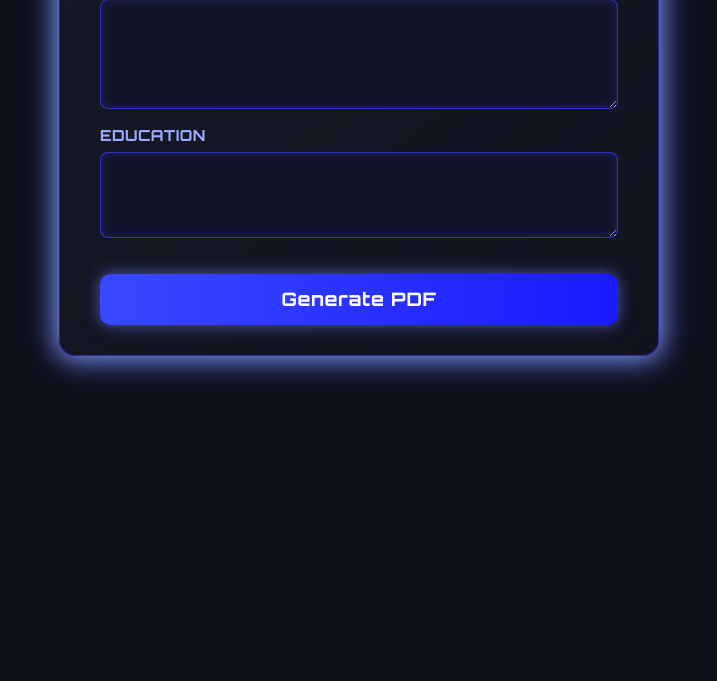
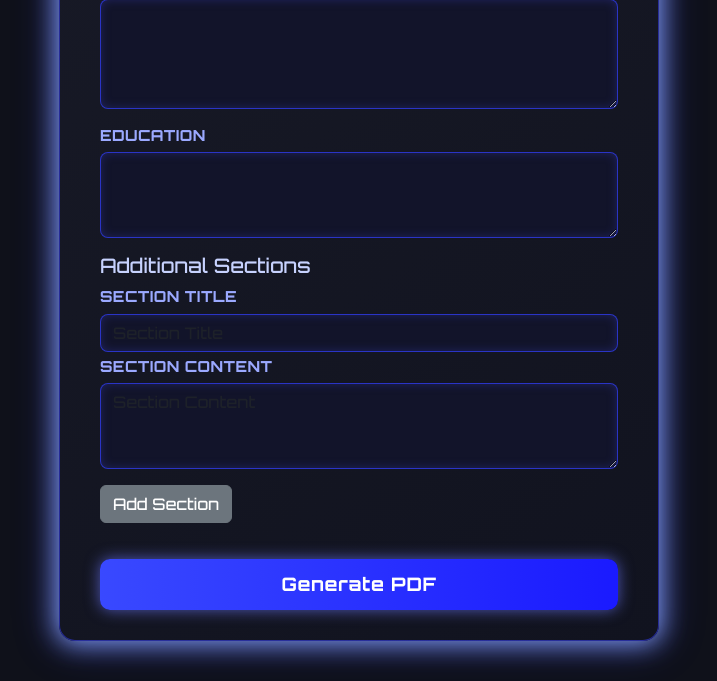
Before and after one commit to akhileshlabd/OnlineTools, a Flask app: page /resume_builder in a window 1280 px wide. Shown: the part 658-1339 px from the top of the page, without its empty margins (281-998 px from the left). Before the commit the page ends 1041 px from the top, so only its background shows below. Run offline with Flask 3, Linux system fonts and the light colour scheme.

Commit message:
Update resume_builder.html

```diff
--- a/templates/resume_builder.html
+++ b/templates/resume_builder.html
@@ -123,8 +123,34 @@
         <label for="education">Education</label>
         <textarea id="education" name="education" rows="3" class="form-control"></textarea>
       </div>
+       <!-- New dynamic sections container -->
+      <div id="dynamic-sections-container">
+        <h5>Additional Sections</h5>
+        <div class="dynamic-section mb-3">
+          <label>Section Title</label>
+          <input type="text" name="section_title[]" class="form-control mb-1" placeholder="Section Title" />
+          <label>Section Content</label>
+          <textarea name="section_content[]" rows="3" class="form-control mb-2" placeholder="Section Content"></textarea>
+        </div>
+      </div>
+      <button type="button" class="btn btn-secondary mb-3" id="add-section-btn">Add Section</button>
+
       <button type="submit" class="btn btn-primary">Generate PDF</button>
     </form>
   </div>
+  <script>
+    document.getElementById('add-section-btn').addEventListener('click', () => {
+      const container = document.getElementById('dynamic-sections-container');
+      const section = document.createElement('div');
+      section.classList.add('dynamic-section', 'mb-3');
+      section.innerHTML = `
+        <label>Section Title</label>
+        <input type="text" name="section_title[]" class="form-control mb-1" placeholder="Section Title" />
+        <label>Section Content</label>
+        <textarea name="section_content[]" rows="3" class="form-control mb-2" placeholder="Section Content"></textarea>
+      `;
+      container.appendChild(section);
+    });
+  </script>
 </body>
 </html>
```
